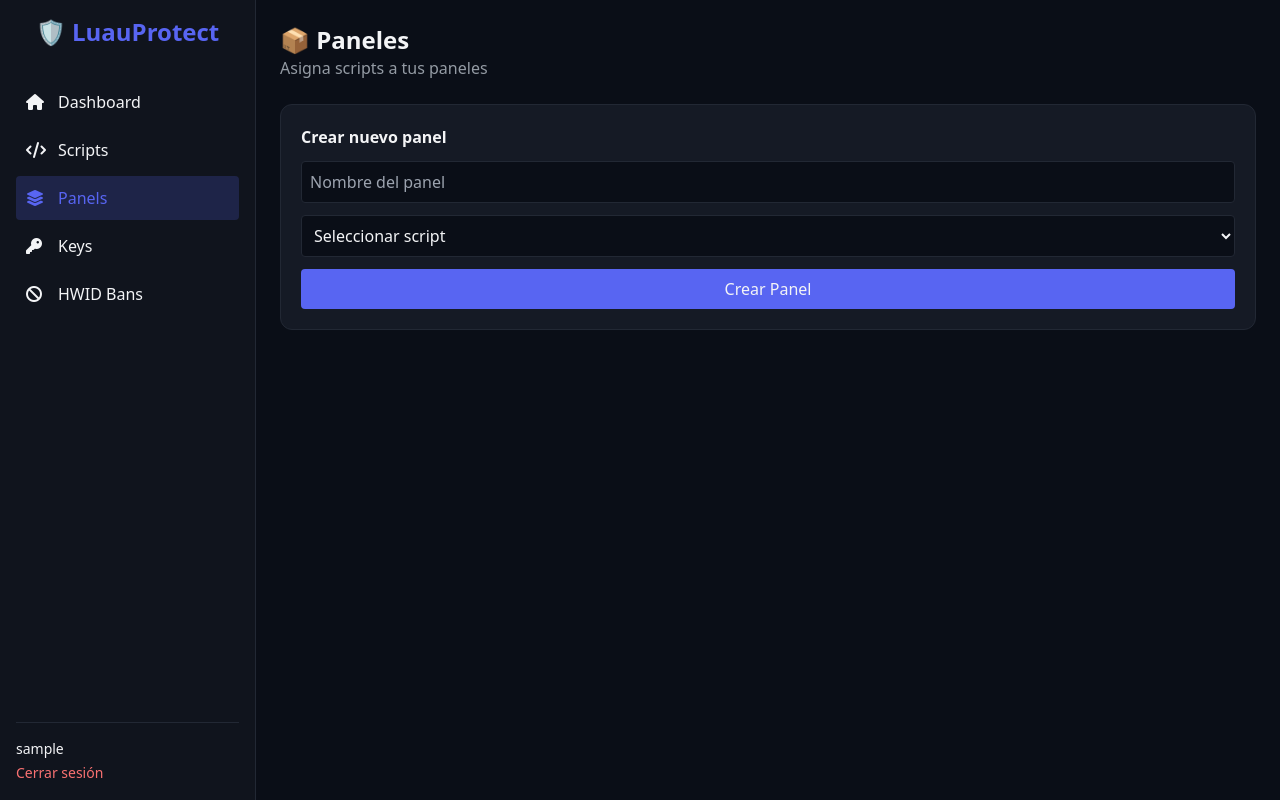
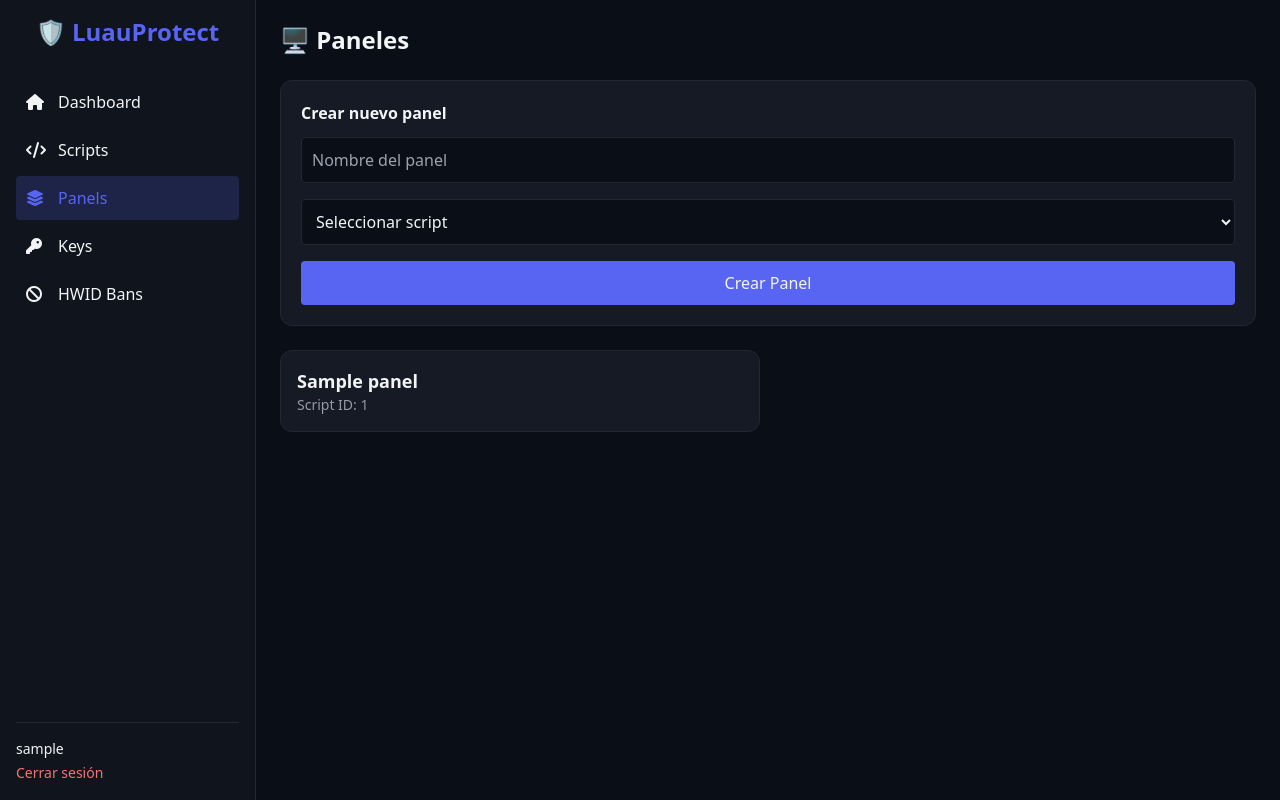
Before and after one commit to leivagaonahernanely-web/Protegetuscriptlua, a Flask app: page /panels in a window 1280 px wide. Run offline with Flask 3, Linux system fonts and the light colour scheme; a user stored in the database is signed in; tables that the repository leaves empty hold one stand-in row (values such as "Sample post"); some libraries are stand-ins or nearby versions.

Commit message:
Update panels.html

```diff
--- a/templates/panels.html
+++ b/templates/panels.html
@@ -1,20 +1,47 @@
 {% extends "base.html" %}
 {% block content %}
-<div class="mb-6">
-    <h1 class="text-2xl font-bold">📦 Paneles</h1>
-    <p class="text-textMuted">Asigna scripts a tus paneles</p>
-</div>
-<form id="formPanel" class="bg-card p-5 rounded-xl border border-border mb-6">
+<h1 class="text-2xl font-bold mb-6">🖥️ Paneles</h1>
+
+<div class="bg-card p-5 rounded-xl border border-border mb-6">
     <h3 class="font-semibold mb-3">Crear nuevo panel</h3>
-    <div class="space-y-3">
-        <input type="text" id="title" placeholder="Nombre del panel" class="w-full bg-dark border border-border rounded p-2">
-        <select id="script_id" class="w-full bg-dark border border-border rounded p-2">
+    <div class="space-y-4">
+        <input type="text" id="panelName" placeholder="Nombre del panel" class="w-full bg-dark border border-border rounded p-2.5">
+        <select id="scriptId" class="w-full bg-dark border border-border rounded p-2.5">
             <option value="">Seleccionar script</option>
             {% for s in scripts %}
             <option value="{{ s.id }}">{{ s.name }}</option>
             {% endfor %}
         </select>
-        <button type="submit" class="w-full bg-primary hover:bg-primary/90 p-2 rounded">Crear Panel</button>
+        <button onclick="crearPanel()" class="w-full bg-primary hover:bg-primary/90 p-2.5 rounded">Crear Panel</button>
     </div>
-</form>
+</div>
+
+{% if panels %}
+<div class="grid md:grid-cols-2 gap-4">
+    {% for p in panels %}
+    <div class="bg-card p-4 rounded-xl border border-border">
+        <h3 class="font-semibold text-lg">{{ p.name }}</h3>
+        <p class="text-sm text-textMuted">Script ID: {{ p.script_id }}</p>
+    </div>
+    {% endfor %}
+</div>
+{% else %}
+<p class="text-center text-textMuted py-10">No hay paneles creados</p>
+{% endif %}
+
+<script>
+async function crearPanel() {
+    const nombre = document.getElementById('panelName').value.trim();
+    const scriptId = document.getElementById('scriptId').value;
+    if (!nombre || !scriptId) return alert('Completa todos los campos');
+    const res = await fetch('/api/create-panel', {
+        method: 'POST',
+        headers: {'Content-Type': 'application/json'},
+        body: JSON.stringify({name: nombre, script_id: scriptId})
+    });
+    const data = await res.json();
+    if (data.success) location.reload();
+    else alert('Error: ' + data.error);
+}
+</script>
 {% endblock %}
```
